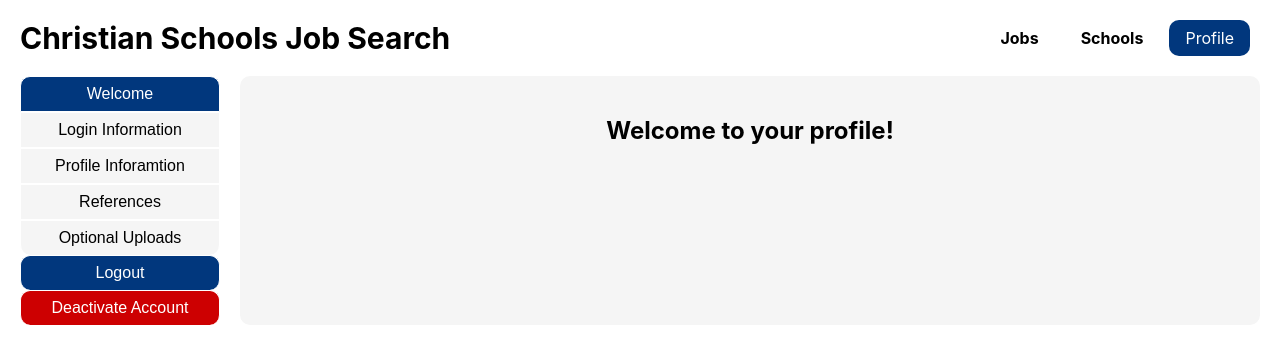
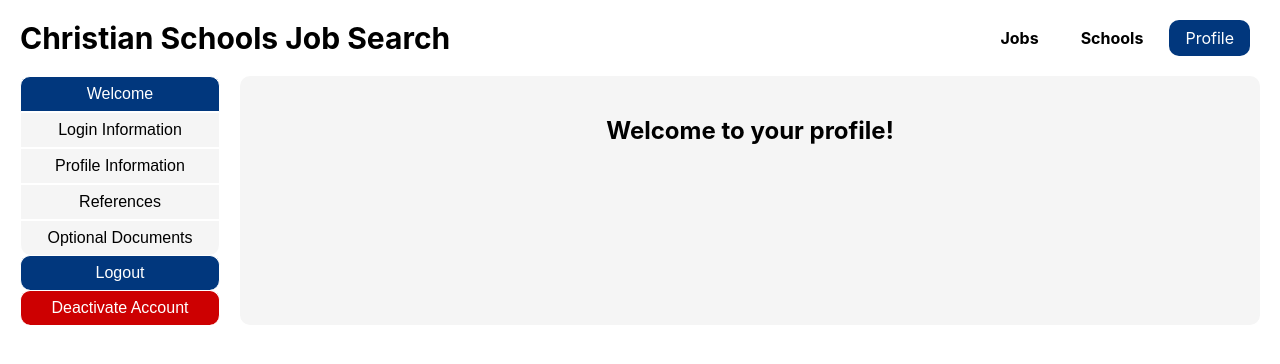
Before and after one commit to JS-7274/CSJSE-Clone, a React (Create React App) app in the folder csjse-app/client/: page /TeacherStaffProfile in a window 1280 px wide. Shown: the top 364 px of the page. Built offline with nearby package versions, Linux system fonts and the light colour scheme.

Commit message:
Side Bar Fix
Profile side bar mix up fix

```diff
--- a/csjse-app/client/src/pages/TeacherStaffProfile.js
+++ b/csjse-app/client/src/pages/TeacherStaffProfile.js
@@ -29,28 +29,28 @@ const TeacherStaffProfile = ({ user }) => {
 							Welcome
 						</button>
 						<button
-							className={activeTab === "Profile Information" ? "active" : ""}
-							onClick={() => handleTabClick("Profile Information")}
+							className={activeTab === "Login Information" ? "active" : ""}
+							onClick={() => handleTabClick("Login Information")}
 						>
 							Login Information
 						</button>
 						<button
-							className={activeTab === "Resume" ? "active" : ""}
-							onClick={() => handleTabClick("Resume")}
+							className={activeTab === "Profile Information" ? "active" : ""}
+							onClick={() => handleTabClick("Profile Information")}
 						>
-							Profile Inforamtion
+							Profile Information{" "}
 						</button>
 						<button
-							className={activeTab === "Testimony" ? "active" : ""}
-							onClick={() => handleTabClick("Testimony")}
+							className={activeTab === "References" ? "active" : ""}
+							onClick={() => handleTabClick("References")}
 						>
-							References
+							References{" "}
 						</button>
 						<button
-							className={activeTab === "Testimony" ? "active" : ""}
-							onClick={() => handleTabClick("Testimony")}
+							className={activeTab === "Optional Documents" ? "active" : ""}
+							onClick={() => handleTabClick("Optional Documents")}
 						>
-							Optional Uploads
+							Optional Documents{" "}
 						</button>
 					</div>
 					<div className="sidebar">
```
